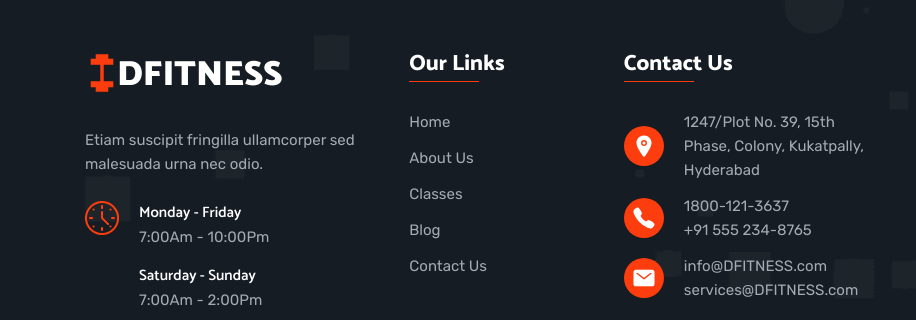
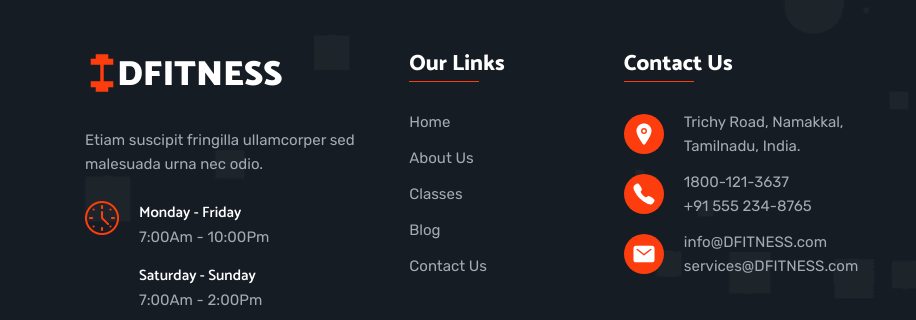
Before and after one commit to dhineshchannel/dhineshchannel.github.io, a plain HTML site: page DFitness/index.html in a window 1280 px wide. Shown: the part 3941-4261 px from the top of the page, 0-916 px from the left. Drawn offline with nearby package versions, Linux system fonts and the light colour scheme.

Commit message:
Update index.html

```diff
--- a/DFitness/index.html
+++ b/DFitness/index.html
@@ -624,7 +624,7 @@
             </div>
 
             <address class="address footer-link">
-              1247/Plot No. 39, 15th Phase, Colony, Kukatpally, Hyderabad
+              Trichy Road, Namakkal, Tamilnadu, India.
             </address>
           </li>
 
```
